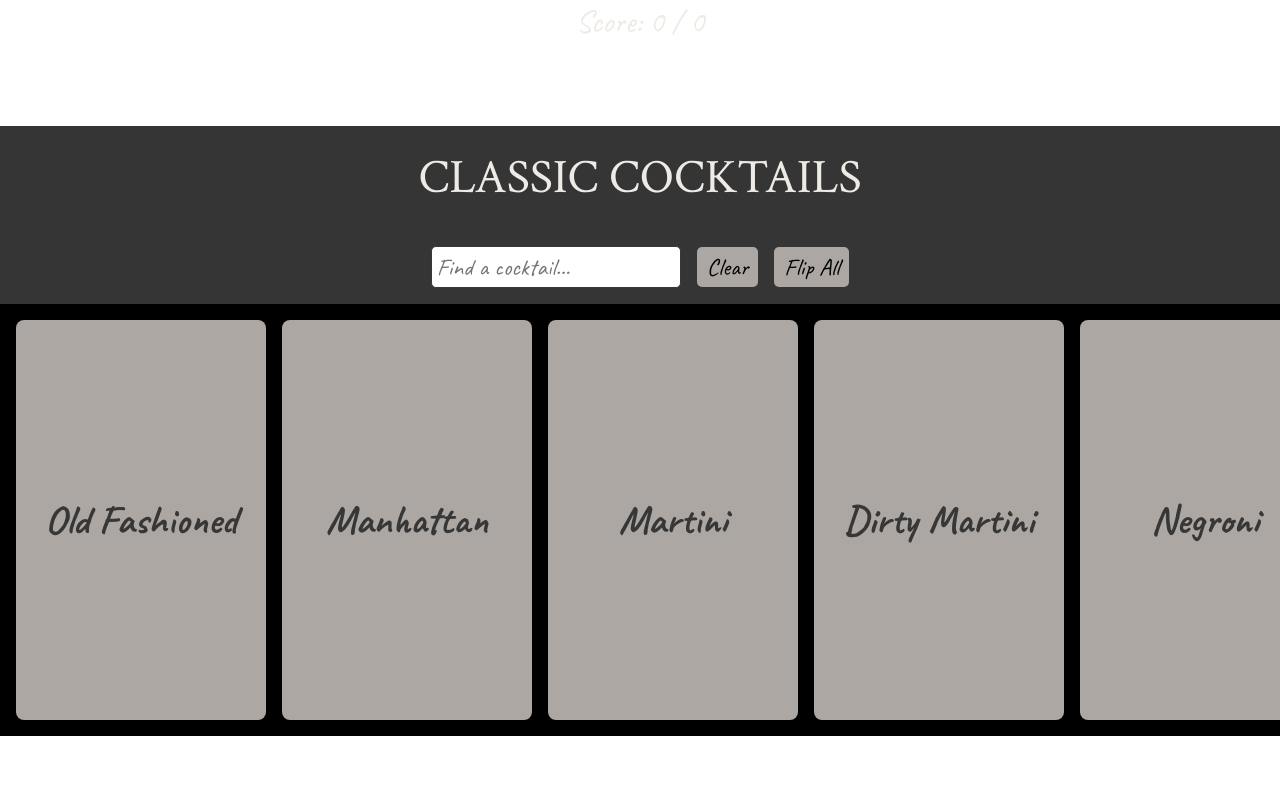
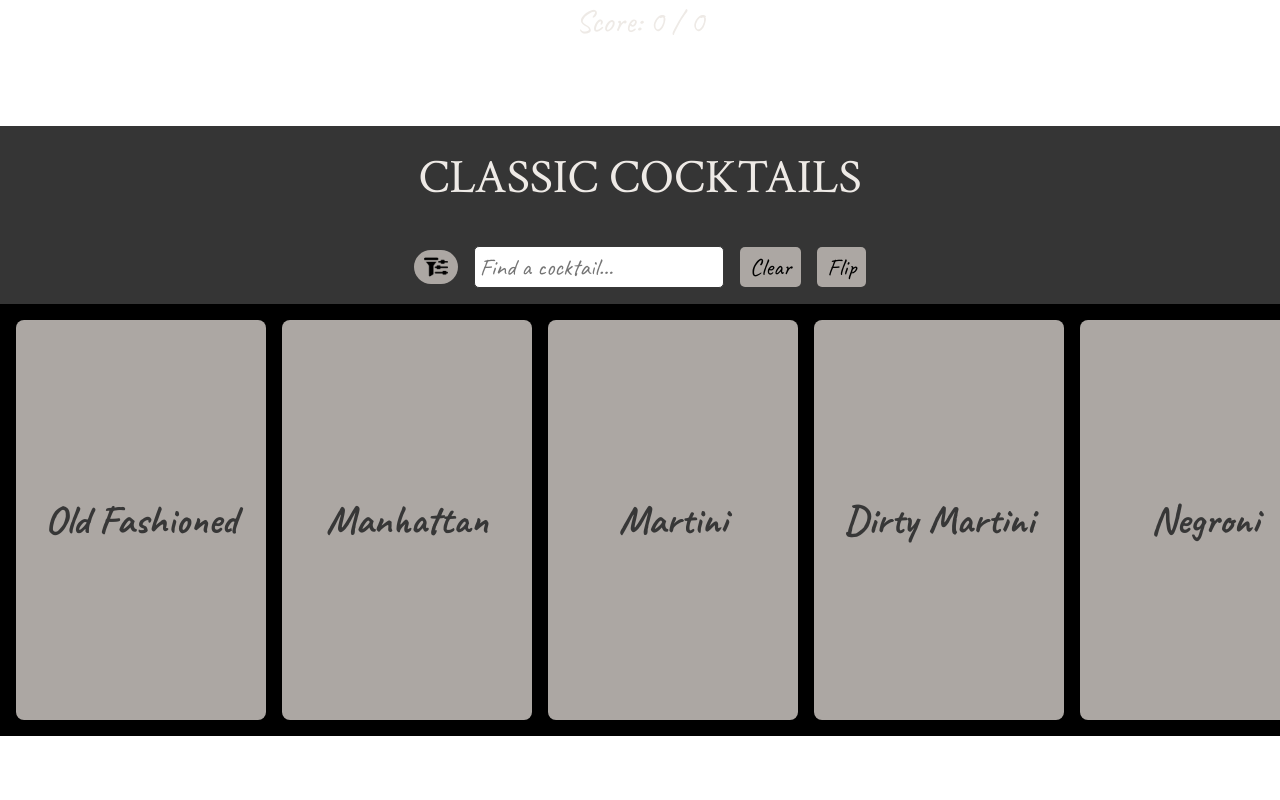
Before and after one commit to tristanhebrt/The-Bar, a React (Vite) app: page / in a window 1280 px wide. Shown: the part 1180-1980 px from the top of the page. Built offline with nearby package versions, Linux system fonts and the light colour scheme; a web font is replaced by a local one.

Commit message:
Cocktail Filtering
Added a filter menu for the cocktail cards

```diff
--- a/src/components/RecipeCardDisplay.jsx
+++ b/src/components/RecipeCardDisplay.jsx
@@ -4,30 +4,74 @@ import styled from "styled-components";
 const RecipeCardDisplay = ({ mainTitle, recipes }) => {
     const [allFlipped, setAllFlipped] = useState(false);
     const [searchQuery, setSearchQuery] = useState("");
+    const [selectedFilter, setSelectedFilter] = useState([]);
+    const [isFilterOpen, setIsFilterOpen] = useState(false);
     const cardRefs = useRef([]);
 
-    // Function to handle the flipping of all cards
     const handleFlipAll = () => {
         setAllFlipped(!allFlipped);
     };
 
-    // Function to clear the search input
     const handleClearSearch = () => {
         setSearchQuery("");
+        setSelectedFilter([]); // Clear the selected filters
     };
 
-    // Function to handle the search query change
     const handleSearchChange = (event) => {
         setSearchQuery(event.target.value);
     };
+
+    const toggleFilterMenu = () => {
+        setIsFilterOpen(!isFilterOpen);
+    };
+
+    const handleFilterChange = (event) => {
+        const selectedOption = event.target.value;
+        setSelectedFilter((prevSelected) =>
+            prevSelected.includes(selectedOption)
+                ? prevSelected.filter((item) => item !== selectedOption)
+                : [...prevSelected, selectedOption]
+        );
+    };
+
+    const flattenIngredients = (ingredients) => {
+        const allIngredients = [
+            ...(ingredients?.booze || []),
+            ...(ingredients?.syrups || []),
+            ...(ingredients?.bitters || []),
+            ...(ingredients?.others || []),
+            ...(ingredients?.garnishes || []),
+        ];
+        return allIngredients.map((ingredient) => ingredient.toLowerCase());
+    };
+
+    const filteredRecipes = recipes.filter((recipe) => {
+        const matchesSearchQuery = recipe.title
+            .toLowerCase()
+            .includes(searchQuery.toLowerCase());
+
+        const flattenedIngredients = flattenIngredients(recipe.ingredients);
+
+        const matchesFilters =
+            selectedFilter.length === 0 ||
+            selectedFilter.every((filter) =>
+                flattenedIngredients.some((ingredient) =>
+                    ingredient.includes(filter.toLowerCase())
+                )
+            );
+
+        return matchesSearchQuery && matchesFilters;
+    });
 
     return (
         <Container>
             <TitleContainer>
                 <Title>{mainTitle}</Title>
             </TitleContainer>
-            {/* Search Bar Positioned Between Cards and Scrollbar */}
             <SearchContainer>
+                <FilterButton onClick={toggleFilterMenu} isOpen={isFilterOpen}>
+                    <img src="/assets/filter.png" alt="Filter" />
+                </FilterButton>
                 <SearchInput
                     type="text"
                     placeholder="Find a cocktail..."
@@ -36,29 +80,50 @@ const RecipeCardDisplay = ({ mainTitle, recipes }) => {
                 />
                 <ClearButton onClick={handleClearSearch}>Clear</ClearButton>
                 <FlipAllButton onClick={handleFlipAll}>
-                    {allFlipped ? "Unflip All" : "Flip All"}
+                    {allFlipped ? "Unflip" : "Flip"}
                 </FlipAllButton>
             </SearchContainer>
+
+            {/* Filter Dropdown */}
+            {isFilterOpen && (
+                <FilterMenu>
+                    {["vodka", "gin", "rum", "whiskey", "tequila", "lime", "lemon", "simple", "agave", "demerara"].map(
+                        (item, index) => (
+                            <FilterOption key={index}>
+                                <label>
+                                    <input
+                                        type="checkbox"
+                                        value={item}
+                                        onChange={handleFilterChange}
+                                        checked={selectedFilter.includes(item)}
+                                    />
+                                    {item.charAt(0).toUpperCase() + item.slice(1)}
+                                </label>
+                            </FilterOption>
+                        )
+                    )}
+                </FilterMenu>
+            )}
+
             <CardContainer>
-                {recipes
-                    .filter(recipe =>
-                        recipe.title.toLowerCase().includes(searchQuery.toLowerCase())
-                    )
-                    .map((recipe, index) => (
+                {filteredRecipes.length === 0 ? (
+                    <p>No cocktails match the selected filters.</p>
+                ) : (
+                    filteredRecipes.map((recipe, index) => (
                         <RecipeCard
                             key={index}
-                            ref={(el) => cardRefs.current[index] = el} // Reference for scrolling
+                            ref={(el) => (cardRefs.current[index] = el)} // Reference for scrolling
                             title={recipe.title}
-                            content={[
-                                ...(recipe.ingredients?.booze || []),
-                                ...(recipe.ingredients?.syrups || []),
-                                ...(recipe.ingredients?.bitters || []),
-                                ...(recipe.ingredients?.garnishes || [])
-                            ]}
+                            content={[...(recipe.ingredients?.booze || []),
+                            ...(recipe.ingredients?.syrups || []),
+                            ...(recipe.ingredients?.bitters || []),
+                            ...(recipe.ingredients?.others || []),
+                            ...(recipe.ingredients?.garnishes || []),]}
                             steps={recipe.steps}
                             allFlipped={allFlipped}
                         />
-                    ))}
+                    ))
+                )}
             </CardContainer>
         </Container>
     );
@@ -193,6 +258,67 @@ const FlipAllButton = styled.button`
     }
 `;
 
+const FilterButton = styled.button`
+    padding: 5px 10px;
+    font-family: var(--main-font);
+    font-size: 1.5rem;
+    border-radius: 50px;
+    background: ${(props) =>
+        props.isOpen ? 'var(--secondary)' : 'var(--highlight3)'}; /* Change background based on open state */
+    color: var(--black);
+    border: none;
+    cursor: pointer;
+    transition: background 0.3s ease;
+    display: flex;
+    align-items: center; /* Center the image vertically */
+    justify-content: center; /* Center the image horizontally */
+
+    &:hover {
+        background: var(--secondary);
+    }
+
+    img {
+        width: 1.5rem; /* Adjust image size */
+        height: auto; /* Keep aspect ratio */
+    }
+`;
+
+const FilterMenu = styled.div`
+    position: relative;
+    width: 100%;
+    height: auto;
+    background: rgba(0, 0, 0, 0.7);
+    display: flex;
+    flex-wrap: wrap; /* Allow wrapping of filter options */
+    justify-content: center;
+    gap: 1rem; /* Add space between items */
+    padding: 1rem;
+    z-index: 1000;
+`;
+
+const FilterOption = styled.div`
+    label {
+        font-size: 1.5rem;
+        display: inline-block;
+    }
+
+    input {
+        margin-right: 10px;
+    }
+
+    /* Make filter options take full width on smaller screens */
+    width: calc(% - 1rem); /* Default to 3 items per row */
+
+    @media (max-width: 768px) {
+        width: calc(50% - 1rem); /* 2 items per row on medium screens */
+    }
+
+    @media (max-width: 480px) {
+        width: 100%; /* 1 item per row on small screens */
+    }
+`;
+
+
 const CardContainer = styled.div`
     display: grid;
     grid-auto-flow: column;
@@ -276,7 +402,6 @@ const CardBackContainer = styled(CardFront)`
     }
 `;
 
-/* More Button */
 const MoreButton = styled.button`
     margin-top: 1rem;
     padding: 5px 10px;
@@ -294,7 +419,6 @@ const MoreButton = styled.button`
     }
 `;
 
-/* Overlay Styles */
 const Overlay = styled.div`
     position: fixed;
     top: 0;
@@ -328,7 +452,6 @@ const OverlayContent = styled.div`
     }
 `;
 
-/* Close Button */
 const CloseButton = styled.button`
     margin-top: 1rem;
     padding: 5px 10px;
@@ -346,4 +469,5 @@ const CloseButton = styled.button`
     }
 `;
 
+
 export default RecipeCardDisplay;
```
Also changed, not shown: public/assets/filter.png (added).
